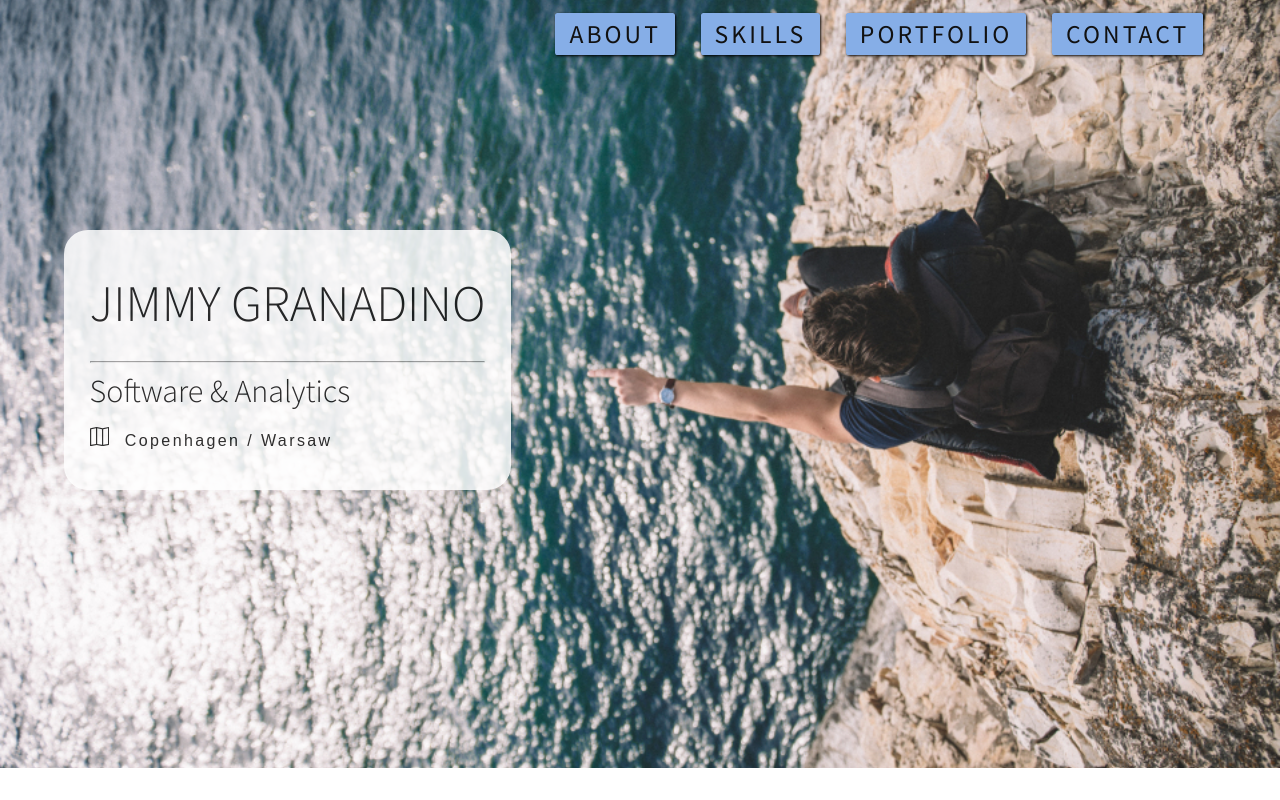
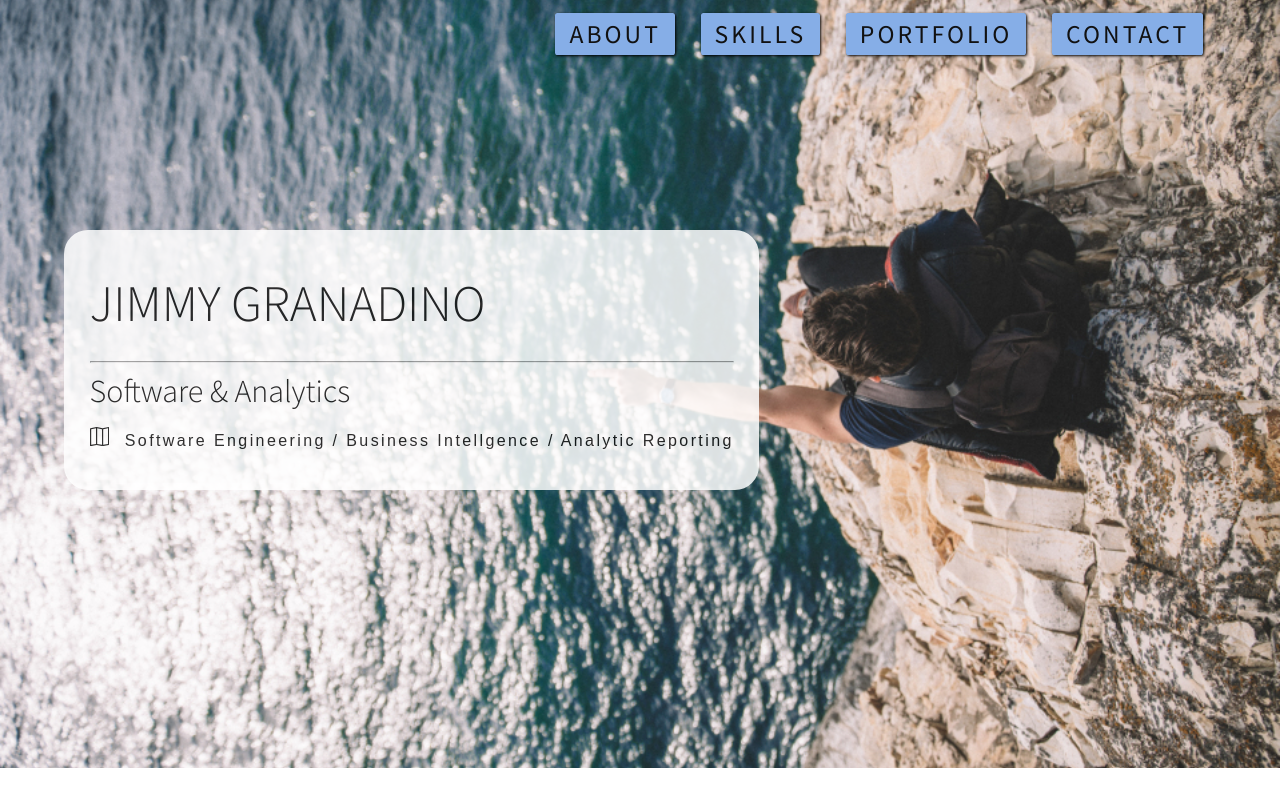
Before and after one commit to jimmygranadino/portfolio-react, a React (Create React App) app: page / in a window 1280 px wide. Shown: the top 800 px of the page. Built offline with nearby package versions, Linux system fonts and the light colour scheme; a web font is replaced by a local one.

Commit message:
updated sub-line

```diff
--- a/src/components/Header.jsx
+++ b/src/components/Header.jsx
@@ -13,7 +13,7 @@ const Header = () => {
                     <svg width="1.2em" height="1.2em" viewBox="0 0 16 16" className="map-icon" fill="currentColor" xmlns="http://www.w3.org/2000/svg">
                         <path fillRule="evenodd" d="M15.817.113A.5.5 0 0 1 16 .5v14a.5.5 0 0 1-.402.49l-5 1a.502.502 0 0 1-.196 0L5.5 15.01l-4.902.98A.5.5 0 0 1 0 15.5v-14a.5.5 0 0 1 .402-.49l5-1a.5.5 0 0 1 .196 0L10.5.99l4.902-.98a.5.5 0 0 1 .415.103zM10 1.91l-4-.8v12.98l4 .8V1.91zm1 12.98l4-.8V1.11l-4 .8v12.98zm-6-.8V1.11l-4 .8v12.98l4-.8z"/>
                     </svg>
-                    Copenhagen / Warsaw
+                    Software Engineering / Business Intellgence / Analytic Reporting
                 </p>
             </div>
         </section>
```
